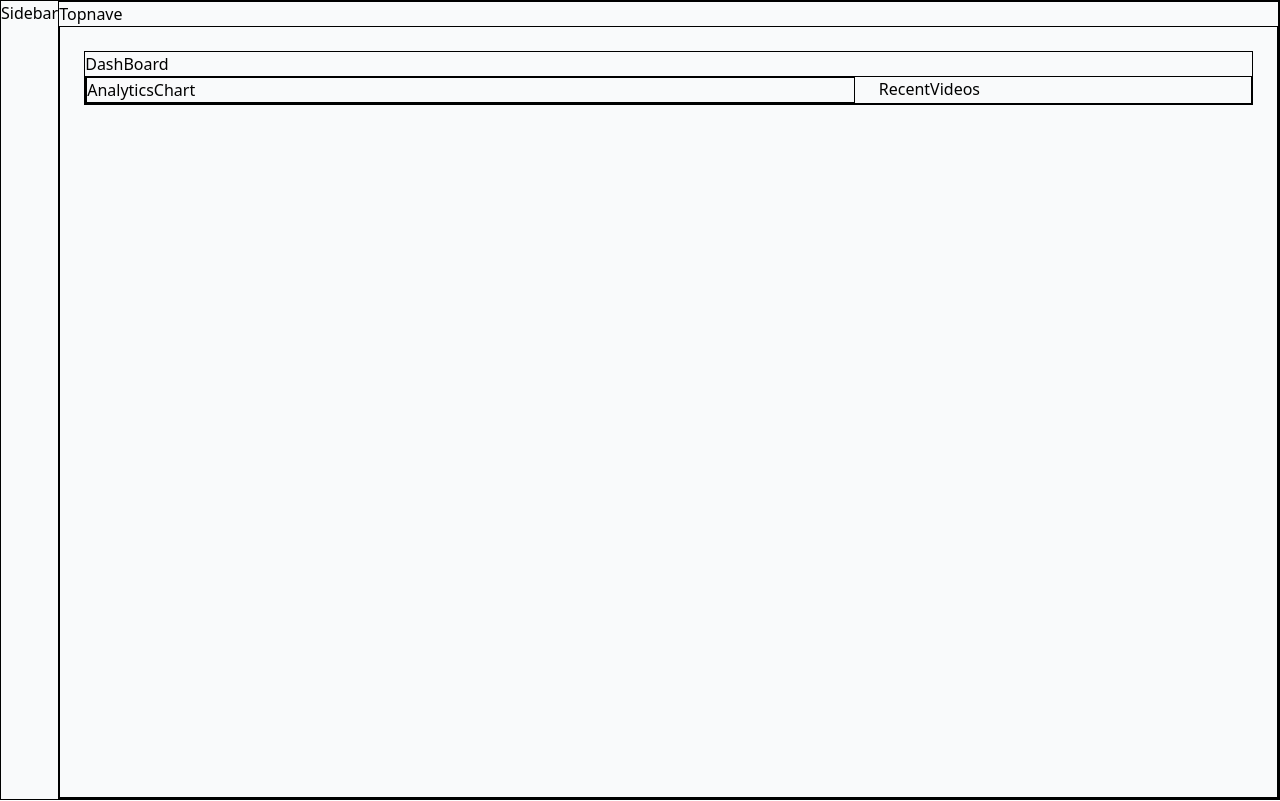
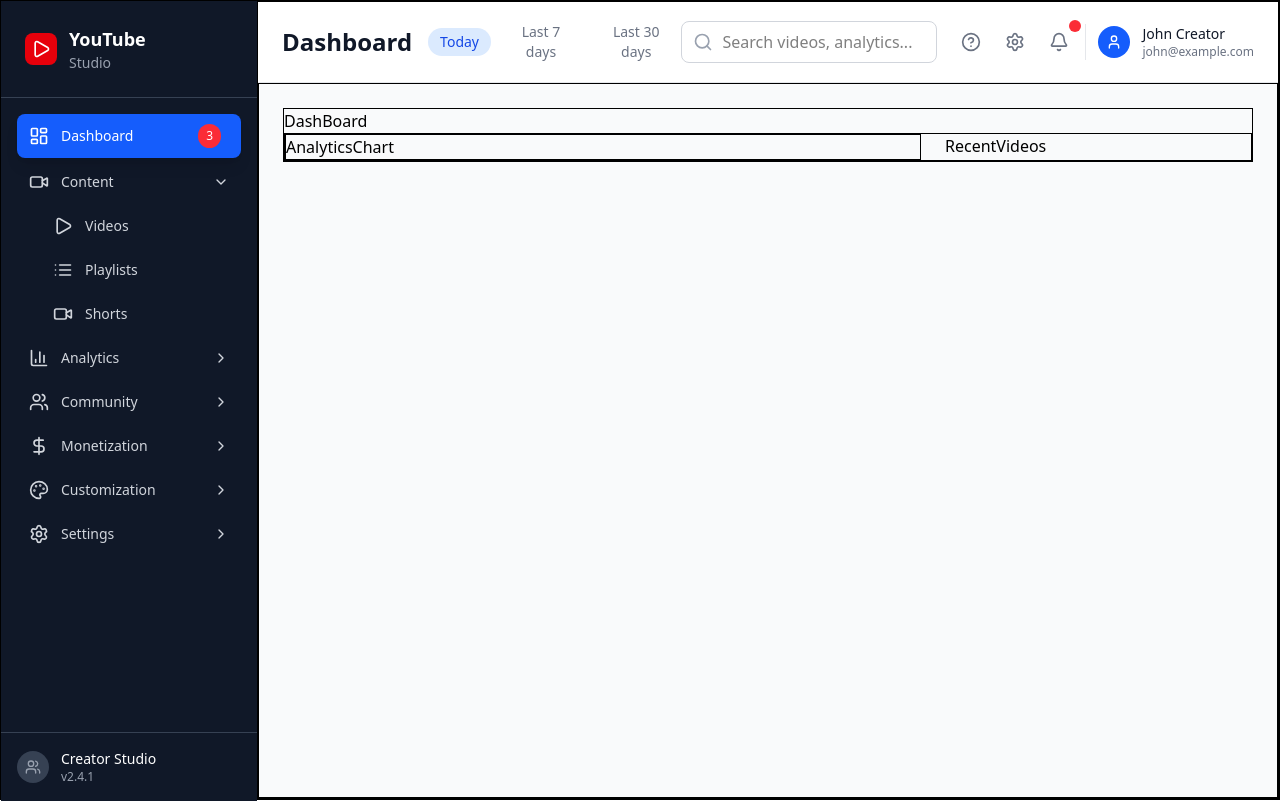
Before and after one commit to Nhom2-LikeLion/WeTube-admin-app, a React (Vite) app: page / in a window 1280 px wide. Built offline with nearby package versions, Linux system fonts and the light colour scheme.

Commit message:
feat: add sidebar and topnav  layout

```diff
--- a/src/App.tsx
+++ b/src/App.tsx
@@ -1,11 +1,13 @@
 import React from "react";
+import Sidebar from "./components/Sidebar";
+import TopNav from "./components/TopNav";
 
 function App() {
   return (
     <div className="flex h-screen bg-gray-50 border">
-      Sidebar
+      <Sidebar />
       <div className="flex-1 flex flex-col min-w-0 border">
-        Topnave
+        <TopNav/>
         <main className="flex-1 overflow-y-auto p-6 border">
           <div className="max-w-7xl mx-auto border">
             DashBoard
--- a/src/components/Sidebar.tsx
+++ b/src/components/Sidebar.tsx
@@ -1,9 +1,194 @@
-import React from 'react'
+import React, { useState } from 'react';
+import {
+  LayoutDashboard,
+  Video,
+  BarChart3,
+  MessageCircle,
+  List,
+  Users,
+  DollarSign,
+  Settings,
+  ChevronDown,
+  ChevronRight,
+  Play,
+  TrendingUp,
+  FileText,
+  Shield,
+  Bell,
+  Palette
+} from 'lucide-react';
 
-function Sidebar() {
-  return (
-    <div>Sidebar</div>
-  )
+interface NavItem {
+  id: string;
+  label: string;
+  icon: React.ComponentType<any>;
+  badge?: number;
+  children?: NavItem[];
 }
 
-export default Sidebar
+const navItems: NavItem[] = [
+  {
+    id: 'dashboard',
+    label: 'Dashboard',
+    icon: LayoutDashboard,
+    badge: 3
+  },
+  {
+    id: 'content',
+    label: 'Content',
+    icon: Video,
+    children: [
+      { id: 'videos', label: 'Videos', icon: Play },
+      { id: 'playlists', label: 'Playlists', icon: List },
+      { id: 'shorts', label: 'Shorts', icon: Video }
+    ]
+  },
+  {
+    id: 'analytics',
+    label: 'Analytics',
+    icon: BarChart3,
+    children: [
+      { id: 'overview', label: 'Overview', icon: TrendingUp },
+      { id: 'reach', label: 'Reach', icon: BarChart3 },
+      { id: 'engagement', label: 'Engagement', icon: MessageCircle }
+    ]
+  },
+  {
+    id: 'community',
+    label: 'Community',
+    icon: Users,
+    children: [
+      { id: 'comments', label: 'Comments', icon: MessageCircle, badge: 12 },
+      { id: 'community-posts', label: 'Community Posts', icon: FileText },
+      { id: 'subscribers', label: 'Subscribers', icon: Users }
+    ]
+  },
+  {
+    id: 'monetization',
+    label: 'Monetization',
+    icon: DollarSign,
+    children: [
+      { id: 'revenue', label: 'Revenue', icon: DollarSign },
+      { id: 'ads', label: 'Ads', icon: TrendingUp },
+      { id: 'memberships', label: 'Memberships', icon: Users }
+    ]
+  },
+  {
+    id: 'customization',
+    label: 'Customization',
+    icon: Palette,
+    children: [
+      { id: 'branding', label: 'Branding', icon: Palette },
+      { id: 'layout', label: 'Layout', icon: LayoutDashboard }
+    ]
+  },
+  {
+    id: 'settings',
+    label: 'Settings',
+    icon: Settings,
+    children: [
+      { id: 'channel', label: 'Channel', icon: Settings },
+      { id: 'upload', label: 'Upload defaults', icon: Video },
+      { id: 'permissions', label: 'Permissions', icon: Shield },
+      { id: 'notifications', label: 'Notifications', icon: Bell }
+    ]
+  }
+];
+
+const Sidebar: React.FC = () => {
+  const [expandedItems, setExpandedItems] = useState<string[]>(['content']);
+  const [activeItem, setActiveItem] = useState('dashboard');
+
+  const toggleExpanded = (id: string) => {
+    setExpandedItems(prev =>
+      prev.includes(id)
+        ? prev.filter(item => item !== id)
+        : [...prev, id]
+    );
+  };
+
+  const renderNavItem = (item: NavItem, depth = 0) => {
+    const isExpanded = expandedItems.includes(item.id);
+    const isActive = activeItem === item.id;
+    const hasChildren = item.children && item.children.length > 0;
+
+    return (
+      <div key={item.id} className="mb-1">
+        <div
+          className={`flex items-center px-3 py-2.5 rounded-lg cursor-pointer transition-all duration-200 ${
+            depth > 0 ? 'ml-6' : ''
+          } ${
+            isActive
+              ? 'bg-blue-600 text-white shadow-lg'
+              : 'text-gray-300 hover:bg-gray-700 hover:text-white'
+          }`}
+          onClick={() => {
+            if (hasChildren) {
+              toggleExpanded(item.id);
+            } else {
+              setActiveItem(item.id);
+            }
+          }}
+        >
+          <item.icon className="w-5 h-5 mr-3 flex-shrink-0" />
+          <span className="flex-1 text-sm font-medium">{item.label}</span>
+          {item.badge && (
+            <span className="bg-red-500 text-white text-xs px-2 py-1 rounded-full mr-2">
+              {item.badge}
+            </span>
+          )}
+          {hasChildren && (
+            <div className="ml-2">
+              {isExpanded ? (
+                <ChevronDown className="w-4 h-4" />
+              ) : (
+                <ChevronRight className="w-4 h-4" />
+              )}
+            </div>
+          )}
+        </div>
+        {hasChildren && isExpanded && (
+          <div className="mt-1 space-y-1">
+            {item.children!.map(child => renderNavItem(child, depth + 1))}
+          </div>
+        )}
+      </div>
+    );
+  };
+
+  return (
+    <div className="w-64 bg-gray-900 h-screen flex flex-col">
+      <div className="p-6 border-b border-gray-700">
+        <div className="flex items-center">
+          <div className="w-8 h-8 bg-red-600 rounded-lg flex items-center justify-center mr-3">
+            <Play className="w-5 h-5 text-white" />
+          </div>
+          <div>
+            <h1 className="text-white text-lg font-bold">YouTube</h1>
+            <p className="text-gray-400 text-sm">Studio</p>
+          </div>
+        </div>
+      </div>
+
+      <div className="flex-1 overflow-y-auto p-4">
+        <div className="space-y-2">
+          {navItems.map(item => renderNavItem(item))}
+        </div>
+      </div>
+
+      <div className="p-4 border-t border-gray-700">
+        <div className="flex items-center text-gray-400 text-sm">
+          <div className="w-8 h-8 bg-gray-700 rounded-full flex items-center justify-center mr-3">
+            <Users className="w-4 h-4" />
+          </div>
+          <div>
+            <p className="text-white font-medium">Creator Studio</p>
+            <p className="text-xs">v2.4.1</p>
+          </div>
+        </div>
+      </div>
+    </div>
+  );
+};
+
+export default Sidebar;
--- a/src/components/TopNav.tsx
+++ b/src/components/TopNav.tsx
@@ -1,9 +1,60 @@
-import React from 'react'
+import React from 'react';
+import { Search, Bell, HelpCircle, Settings, User } from 'lucide-react';
 
-function TopNav() {
+const TopNav: React.FC = () => {
   return (
-    <div>TopNav</div>
-  )
-}
+    <div className="bg-white border-b border-gray-200 px-6 py-4">
+      <div className="flex items-center justify-between">
+        <div className="flex items-center space-x-4">
+          <h1 className="text-2xl font-bold text-gray-900">Dashboard</h1>
+          <div className="hidden md:flex items-center space-x-2">
+            <button className="px-3 py-1 bg-blue-100 text-blue-700 rounded-full text-sm font-medium">
+              Today
+            </button>
+            <button className="px-3 py-1 text-gray-500 hover:text-gray-700 text-sm">
+              Last 7 days
+            </button>
+            <button className="px-3 py-1 text-gray-500 hover:text-gray-700 text-sm">
+              Last 30 days
+            </button>
+          </div>
+        </div>
 
-export default TopNav
+        <div className="flex items-center space-x-4">
+          <div className="relative">
+            <Search className="w-5 h-5 absolute left-3 top-1/2 transform -translate-y-1/2 text-gray-400" />
+            <input
+              type="text"
+              placeholder="Search videos, analytics..."
+              className="pl-10 pr-4 py-2 border border-gray-300 rounded-lg w-64 focus:outline-none focus:ring-2 focus:ring-blue-500 focus:border-transparent"
+            />
+          </div>
+
+          <div className="flex items-center space-x-2">
+            <button className="p-2 text-gray-500 hover:text-gray-700 hover:bg-gray-100 rounded-lg transition-colors">
+              <HelpCircle className="w-5 h-5" />
+            </button>
+            <button className="p-2 text-gray-500 hover:text-gray-700 hover:bg-gray-100 rounded-lg transition-colors">
+              <Settings className="w-5 h-5" />
+            </button>
+            <button className="p-2 text-gray-500 hover:text-gray-700 hover:bg-gray-100 rounded-lg transition-colors relative">
+              <Bell className="w-5 h-5" />
+              <span className="absolute -top-1 -right-1 w-3 h-3 bg-red-500 rounded-full"></span>
+            </button>
+            <div className="flex items-center space-x-3 pl-3 border-l border-gray-200">
+              <div className="w-8 h-8 bg-blue-600 rounded-full flex items-center justify-center">
+                <User className="w-4 h-4 text-white" />
+              </div>
+              <div className="hidden md:block">
+                <p className="text-sm font-medium text-gray-900">John Creator</p>
+                <p className="text-xs text-gray-500">john@example.com</p>
+              </div>
+            </div>
+          </div>
+        </div>
+      </div>
+    </div>
+  );
+};
+
+export default TopNav;
```
